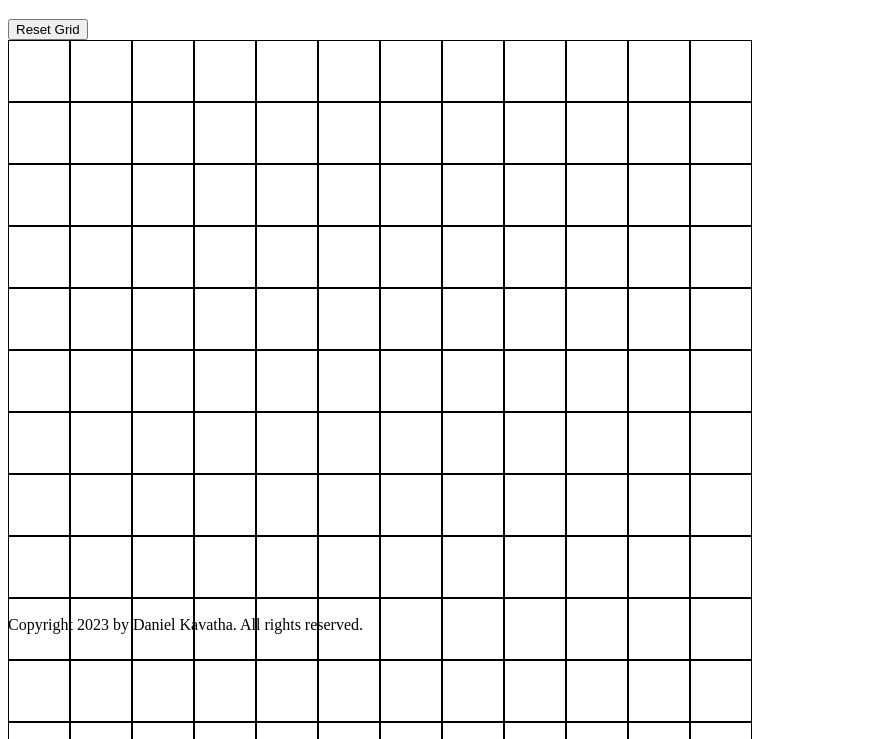
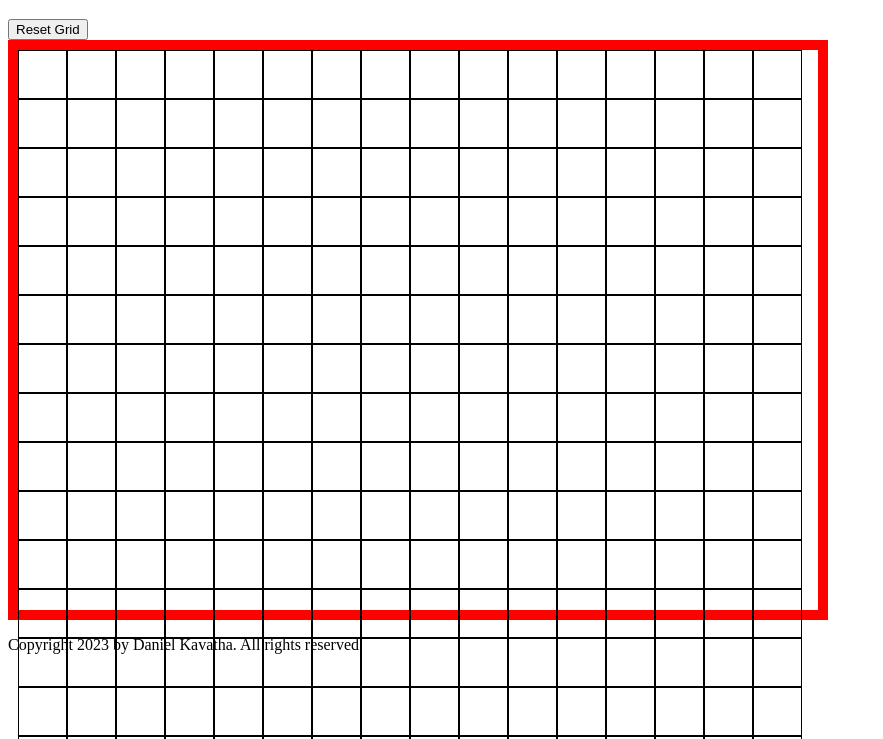
Before and after one commit to Daniel-Kav/Etch-A-Sketch, a plain HTML site: page index.html in a window 1280 px wide. Shown: the part 61-800 px from the top of the page, without its empty margins (0-883 px from the left). Drawn offline with Linux system fonts and the light colour scheme.

```diff
--- a/main.js
+++ b/main.js
@@ -45,7 +45,8 @@ function generateGrid(size){
 
 
     //calculate square size based on the total width
-    const squareSize = 960 / size;
+    let containerWidth = container.offsetWidth;
+    let squareSize = Math.floor(containerWidth/size)-2;
     // Create new grid squares
   for (var i = 0; i < size; i++) {
     for (var j = 0; j < size; j++) {
--- a/styles.css
+++ b/styles.css
@@ -3,9 +3,11 @@
     flex-wrap: wrap;
     width: 100vh;
     height: 70vh;
+    border: 10px solid red;
 }
 
 .square{
+    box-sizing: border-box;
     border: 1px solid black;
     transition: background-color 0.3s;
 }
```
